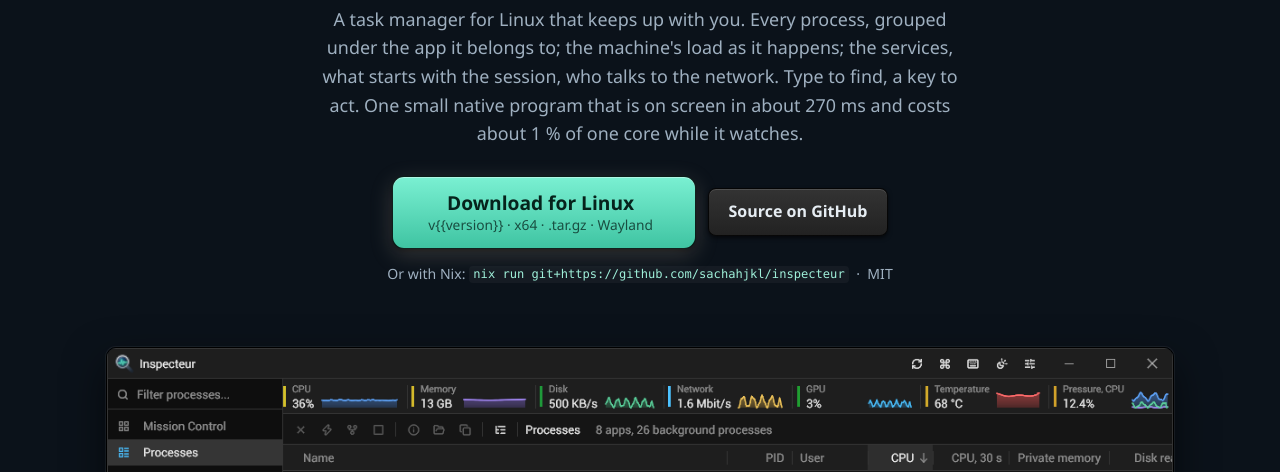
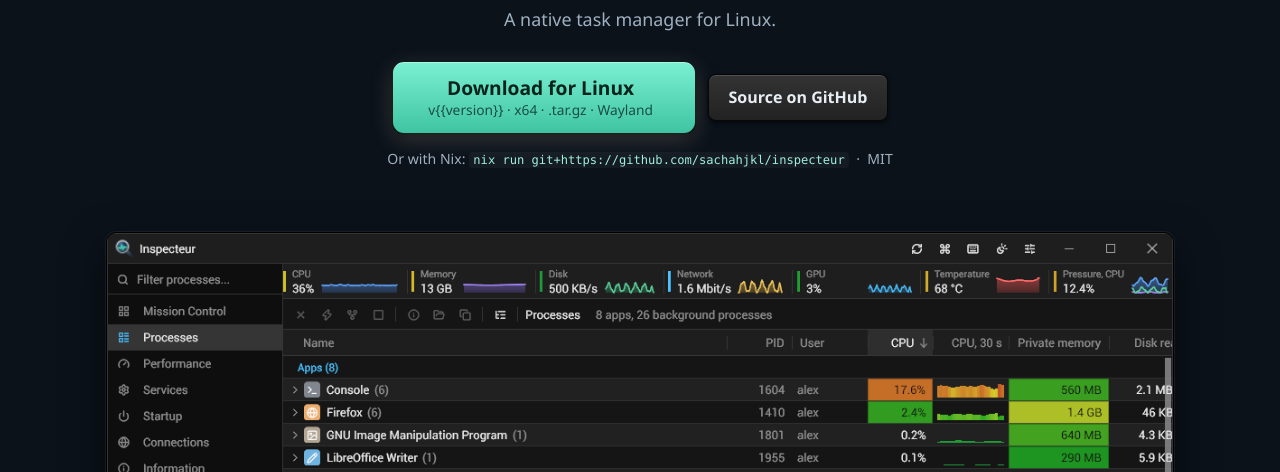
Before and after one commit to sachahjkl/inspecteur, a plain HTML site: page site/index.html in a window 1280 px wide. Shown: the part 328-800 px from the top of the page. Drawn offline with Linux system fonts and the light colour scheme.

Commit message:
Site: the lead in one line

```diff
--- a/site/index.html
+++ b/site/index.html
@@ -25,10 +25,7 @@
   <section class="hero">
     <img class="mark" src="img/logo.png" alt="inspecteur logo" width="112" height="112">
     <h1>inspecteur</h1>
-    <p class="lead">A task manager for Linux that keeps up with you. Every process, grouped under the app it belongs to;
-      the machine's load as it happens; the services, what starts with the session, who talks to the network. Type to
-      find, a key to act. One small native program that is on screen in about 270 ms and costs about 1 % of one core
-      while it watches.</p>
+    <p class="lead">A native task manager for Linux.</p>
     <div class="actions">
       <a class="btn accent get" href="https://github.com/sachahjkl/inspecteur/releases/download/v{{version}}/inspecteur-{{version}}-linux-x64.tar.gz"><span class="get-text"><span class="get-main">Download for Linux</span> <span class="get-sub">v{{version}} · x64 · .tar.gz · Wayland</span></span></a>
       <a class="btn" href="https://github.com/sachahjkl/inspecteur">Source on GitHub</a>
```
